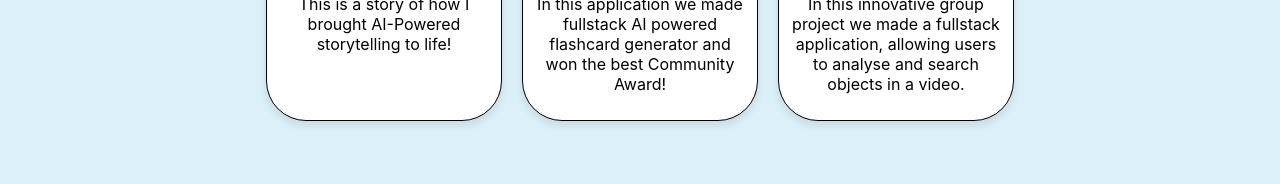
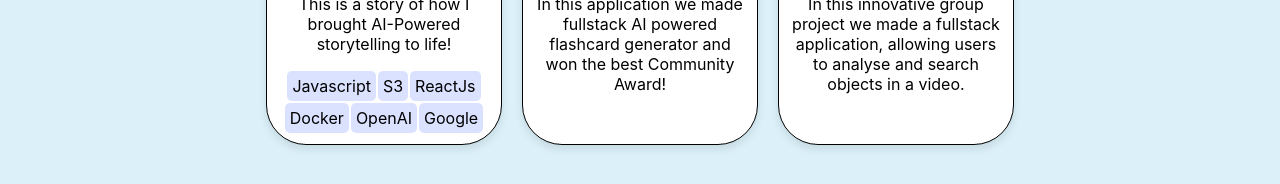
Before and after one commit to bsmsultani/bsmsultani.github.io, a React (Create React App) app: page / in a window 1280 px wide. Shown: the part 766-950 px from the top of the page. Built offline with nearby package versions, Linux system fonts and the light colour scheme.

Commit message:
added the ability to display tags for projects and blogs

```diff
--- a/public/index.html
+++ b/public/index.html
@@ -1,6 +1,15 @@
 <!DOCTYPE html>
 <html lang="en">
   <head>
+    <!-- Google tag (gtag.js) -->
+    <script async src="https://www.googletagmanager.com/gtag/js?id=G-D0B6SWE3EE"></script>
+    <script>
+      window.dataLayer = window.dataLayer || [];
+      function gtag(){dataLayer.push(arguments);}
+      gtag('js', new Date());
+
+      gtag('config', 'G-D0B6SWE3EE');
+    </script>
     <meta charset="utf-8" />
     <link rel="icon" href="%PUBLIC_URL%/favicon.ico" />
     <meta name="viewport" content="width=device-width, initial-scale=1" />
--- a/src/components/Projects.js
+++ b/src/components/Projects.js
@@ -69,7 +69,7 @@ const Popup = styled.div`
 `;
 
 
-const ProjectCard = ({ id, image_url, name, description, markdown}) => {
+const ProjectCard = ({ id, image_url, name, description, markdown, tags}) => {
 
 
 
@@ -96,6 +96,12 @@ const ProjectCard = ({ id, image_url, name, description, markdown}) => {
                 <h3 style={{"margin" : "5px", "textAlign" : "center"}}>{name}</h3>
                 <ProjectImage src={image_url} alt={name} />
                 <p>{description}</p>
+                <div style={{"display" : "flex", "flexWrap" : "wrap", "alignItems" : "center", "justifyContent": "center"}}>
+
+                    {tags.map((tag, index) => (
+                        <span key={index} style={{"backgroundColor" : "#DBE2FF", "margin" : "1px", "padding" : "5px", "flexShrink" : 0, "borderRadius" : "5px"}}>{tag}</span>
+                    ))}
+                </div>
             </ProjectCardWrapper>
 
             {showProjectArticle && (
@@ -221,13 +227,14 @@ const Projects = (props) => {
             <ProjectContainer>
                 {props.isBlogs ? (
                     listOfBlog.map((blog) => (
-                        <ProjectCard id={blog.id} image_url={blog.image_url} name={blog.name} description={blog.description} markdown={blog.markdown}
+                        <ProjectCard id={blog.id} image_url={blog.image_url} name={blog.name} description={blog.description} markdown={blog.markdown} tags={blog.tags}
                         ></ProjectCard>
                     ))
 
                 ) : (
                     listOfProject.map((project) => (
-                        <ProjectCard id={project.id} image_url={project.image_url} name={project.name} description={project.description} markdown={project.markdown}
+                        <ProjectCard id={project.id} image_url={project.image_url} name={project.name} description={project.description} markdown={project.markdown} tags={project.tags}
+
                         ></ProjectCard>
                     ))
                 )}
--- a/src/components/utils.js
+++ b/src/components/utils.js
@@ -6,9 +6,10 @@ export const listOfProject = [
         "image_url" : "https://miro.medium.com/v2/resize:fit:1400/format:webp/1*H6L8M2_Gd2KL94FZ_F5Bog.png",
         "name" : "Generate Stories With AI",
         "description" : "This is a story of how I brought AI-Powered storytelling to life!",
+        "tags" : ["Javascript", "S3", "ReactJs", "Docker", "OpenAI", "Google"],
         "markdown" : `
 
-### The Magic of StoryTellerGenie: How I Brought AI-Powered Storytelling to Life
+### The story of "StoryTellerGenie": How I Brought AI-Powered Storytelling to Life
 
 Hey there, this is a story of how I created a full-stack application for my CAB432 Assignment 1, where I created an innovative storytelling application called "StoryTellerGenie." This project was a blast to work on, and I can't wait to share the key takeaways and how I managed to pull it off.
 
@@ -73,14 +74,16 @@ So, if you're thinking of diving into a project like this, go for it! Embrace th
         "id" : 2,
         "image_url" : "https://media.licdn.com/dms/image/v2/D4D22AQHLA7ig-azMLw/feedshare-shrink_2048_1536/feedshare-shrink_2048_1536/0/1721830060509?e=1743638400&v=beta&t=hBSkQqrjgNmIw30IuV9m4GoQRqvqEHV_SF09ALyGmzs",
         "name" : "Generate Flashcards with AI",
-        "description" : "In this application we made fullstack AI powered flashcard generator and won the best Community Award!"
+        "description" : "In this application we made fullstack AI powered flashcard generator and won the best Community Award!",
+        "tags" : [],
 
     },
     {
         "id" : 3,
         "image_url" : "https://encrypted-tbn0.gstatic.com/images?q=tbn:ANd9GcTrZ-7WaPN7GaW3pyKsuN81bxqicuqlhxGX0g&s",
         "name" : "Find Anything In A Video",
-        "description" : "In this innovative group project we made a fullstack application, allowing users to analyse and search objects in a video."
+        "description" : "In this innovative group project we made a fullstack application, allowing users to analyse and search objects in a video.",
+        "tags" : []
 
     },
 
@@ -95,8 +98,7 @@ export const listOfBlog = [
         "image_url" : "https://media2.dev.to/dynamic/image/width=1000,height=500,fit=cover,gravity=auto,format=auto/https%3A%2F%2Fdev-to-uploads.s3.amazonaws.com%2Fi%2F9da6rnlxgxq8fv8degu4.png",
         "name" : "Is Leetcode worth it",
         "description" : "Software Developers spend an enormous amount of time on leetcode in order to land a high paying job. But is it worth your time? ",
+        "tags" : [],
 
     },
-    {},
-    {}
 ]
```
